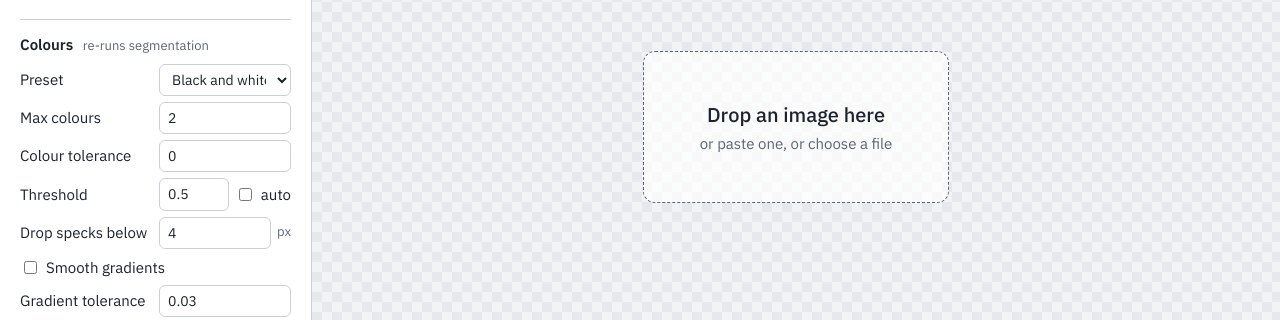
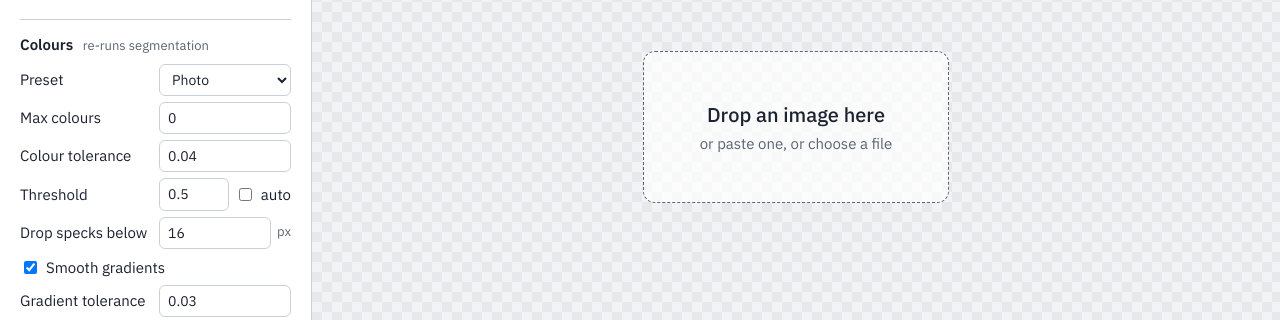
Before and after one commit to vexyl-ai/rekha, a plain HTML site: page web/index.html in a window 1280 px wide. Shown: the part 285-605 px from the top of the page. Drawn offline with Linux system fonts and the light colour scheme.

Commit message:
web: open the demo on the photo preset with gradients on
The page started on the black and white preset; a colour logo is the
common case, so the photo preset is the starting one and it turns
smooth gradients on. The other presets leave gradients off.

Signed-off-by: Anil Mathew <anilmathewm@yahoo.co.uk>

```diff
--- a/web/app.js
+++ b/web/app.js
@@ -8,13 +8,14 @@ const $ = (id) => document.getElementById(id);
 const status = $('status');
 const requests = new Requests();
 
-// Preset defaults mirror rekha.PresetOptions so the form shows what runs.
+// Preset defaults mirror rekha.PresetOptions so the form shows what runs;
+// the photo preset, the page's starting one, also turns gradients on.
 const PRESETS = {
-  bw:     { hierarchical: 'cutout',  maxColors: 2, colorTolerance: 0,    filterSpeckle: 4 },
-  poster: { hierarchical: 'stacked', maxColors: 0, colorTolerance: 0.08, filterSpeckle: 4 },
-  photo:  { hierarchical: 'stacked', maxColors: 0, colorTolerance: 0.04, filterSpeckle: 16 },
+  bw:     { hierarchical: 'cutout',  maxColors: 2, colorTolerance: 0,    filterSpeckle: 4,  gradients: false },
+  poster: { hierarchical: 'stacked', maxColors: 0, colorTolerance: 0.08, filterSpeckle: 4,  gradients: false },
+  photo:  { hierarchical: 'stacked', maxColors: 0, colorTolerance: 0.04, filterSpeckle: 16, gradients: true },
 };
-const COMMON = { mode: 'spline', threshold: 0.5, thresholdAuto: false, refine: false, refinePasses: 3, stroke: 0, pathPrecision: 2, gradients: false, gradientTolerance: 0.03 };
+const COMMON = { mode: 'spline', threshold: 0.5, thresholdAuto: false, refine: false, refinePasses: 3, stroke: 0, pathPrecision: 2, gradientTolerance: 0.03 };
 
 let worker = null;
 let pending = new Map();         // id → {resolve, reject}
@@ -353,5 +354,5 @@ divider.addEventListener('keydown', (e) => {
   if (e.key === 'ArrowRight') setWipe(cur + 0.05);
 });
 
-applyPreset('bw');
+applyPreset('photo');
 startWorker();
--- a/web/index.html
+++ b/web/index.html
@@ -32,12 +32,12 @@
 
   <section>
     <h2>Colours <small>re-runs segmentation</small></h2>
-    <label class="row"><span>Preset</span><select id="preset"><option value="bw">Black and white</option><option value="poster">Poster</option><option value="photo">Photo</option></select></label>
+    <label class="row"><span>Preset</span><select id="preset"><option value="bw">Black and white</option><option value="poster">Poster</option><option value="photo" selected>Photo</option></select></label>
     <label class="row"><span>Max colours</span><input type="number" id="maxColors" min="0" max="256" step="1"></label>
     <label class="row"><span>Colour tolerance</span><input type="number" id="colorTolerance" min="0" max="1" step="0.01"></label>
     <label class="row"><span>Threshold</span><span class="pair"><input type="number" id="threshold" min="0" max="1" step="0.05"><label class="check"><input type="checkbox" id="thresholdAuto"> auto</label></span></label>
     <label class="row"><span>Drop specks below</span><span class="pair"><input type="number" id="filterSpeckle" min="0" max="1024" step="1"><span class="unit">px</span></span></label>
-    <label class="check wide"><input type="checkbox" id="gradients"> Smooth gradients</label>
+    <label class="check wide"><input type="checkbox" id="gradients" checked> Smooth gradients</label>
     <label class="row"><span>Gradient tolerance</span><input type="number" id="gradientTolerance" min="0" max="1" step="0.01"></label>
     <p class="hint">Joins colour bands that shade smoothly into one gradient fill. Not for the black and white preset.</p>
   </section>
```
